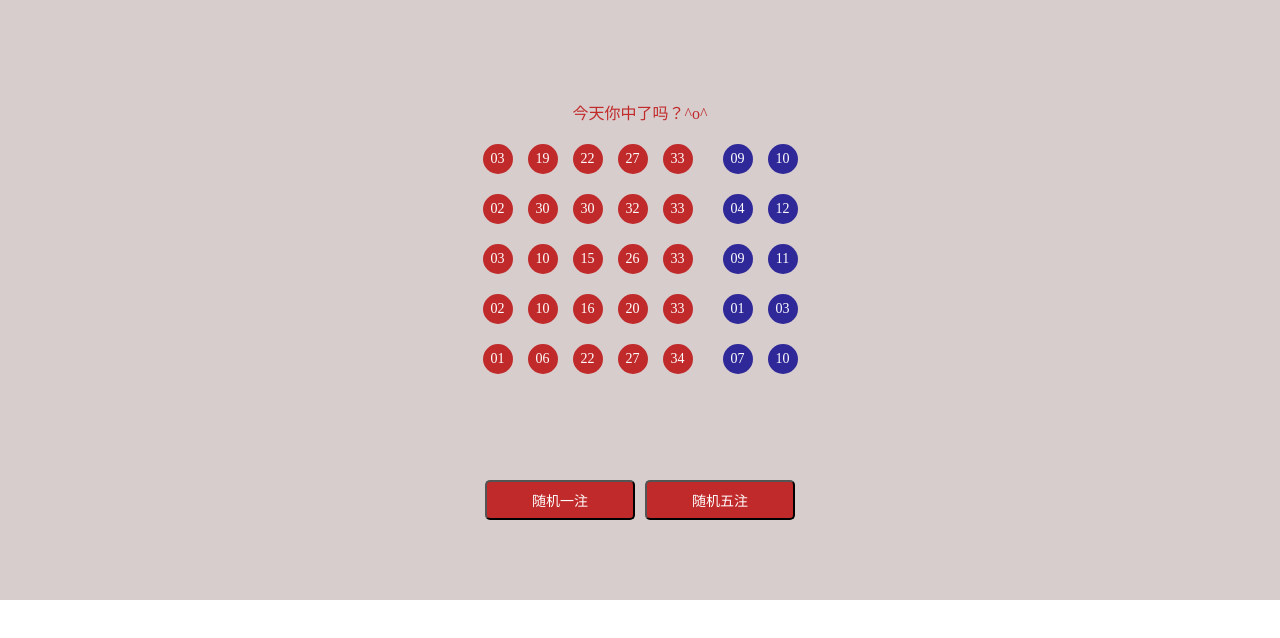
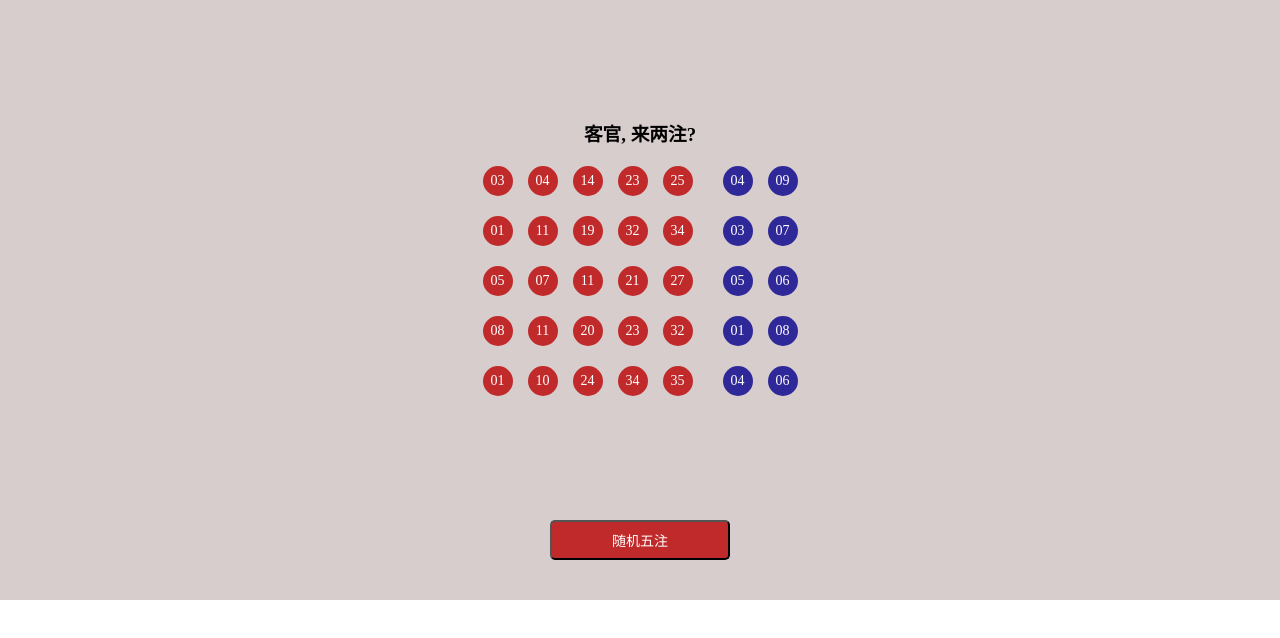
Before and after one commit to XU-1206/random, a plain HTML site: page random.html in a window 1280 px wide. Both pictures are taken after a click on the button "随机五注". Drawn offline with Linux system fonts and the light colour scheme.

Commit message:
Update random.html

```diff
--- a/random.html
+++ b/random.html
@@ -9,169 +9,101 @@
 <body>
     <div class="box">
         <div class="content">
-            <div>今天你中了吗？^o^</div>
+            <h3>客官, 来两注?</h3>
         </div>
         <div class="button">
-            <input type="button" value="随机一注" onclick="oneNumStr()">
             <input type="button" value="随机五注" onclick="fiveNumStr()">
         </div>
     </div>
 </body>
 <script type="text/javascript">
 
-    // 生成数组
+    // // 设定时间，页面慢慢变透明，直到消失
+    // var opacityInterval = setInterval(function () {
+    // // 普通时间转为格林威治时间
+    //     var targetDate = new Date('2019-03-27 23:59:59')
+    //     var currentDate = new Date()
+    // // 一天的毫秒数
+    //     var timeMsec = 1000 * 60 * 60 * 24
+    // // 目标时间距1970年毫秒数
+    //     var time1 = targetDate.getTime()
+    // // 当前时间距1970年毫秒数
+    //     var time2 = currentDate.getTime()
+    // // 剩余的时间毫秒数
+    //     var times = time1 - time2
+    // // 计算出均匀透明度
+    //     var opacityRate = (times / timeMsec).toFixed(2)
+    //     if (opacityRate <= 1 && opacityRate > 0) {
+    //         document.getElementsByClassName("box")[0].style.opacity = opacityRate
+    //         if (opacityRate === 0) {
+    //             clearInterval(opacityInterval)
+    //         }
+    //     }
+    // }, 1000)
+
+    // 定义 randomNumber方法, 随机输出数组
+    function randomNumber(num) {
+        // 存放随机数组
+        var randomNumber = []
+        // 定义 strArr方法, 生成数组
         function strArr(num) {
-        var number = []
+            var numberAarry = []
             for (var i = 0; i < num; i++) {
-            number[i] = i + 1
+                numberAarry[i] = i + 1
             }
-        return number
+            return numberAarry
         }
-
-    // 删除数组中指定下标值元素，返回新数组
-    Array.prototype.delete = function(index) {
-        var temArray=[]
-        for( var i = 0; i < this.length; i++){
-            if (i !== index) {
-                temArray.push(this[i])
+        // 获得数组
+        var numberAarry = strArr(num)
+        // 将数组元素随机排序
+        numberAarry.sort(function () {
+            return 0.5 - Math.random()
+        })
+        // 判断需要抽取几个数字
+        if (num === 35) {
+            // 从35个数字中抽5个, 做为前区
+            for (var i = 0; i < 5; i++) {
+                randomNumber[i] = numberAarry[i]
+            }
+        } else {
+            // 从12个数字中抽2个, 做为后区
+            for (var i = 0; i < 2; i++) {
+                randomNumber[i] = numberAarry[i]
             }
         }
-        return temArray
-    }
-
-    // 数组中随机元素方法
-    function randomNum(array) {
-        return array[Math.round(Math.random() * (array.length - 1))]
-    }
-
-    // 35中随机5位，并按从小到大排列
-    function strLeftNumber() {
-        var leftNumber = []
-        var leftNumberCount = strArr(35)
-        if (leftNumber.length === 0) {
-            // 数组里随机抓取一个元素
-            var leftNum1 = randomNum(leftNumberCount)
-            leftNumber.push(leftNum1)
-            // 查找下标值
-            var index1 = leftNumberCount.indexOf(leftNum1)
-            // 将随机抓取的元素从数组中删除，并保存清除元素后的数组
-            var leftNumberCount1 = leftNumberCount.delete(index1)
-            if (leftNumber.length === 1) {
-                var leftNum2 = randomNum(leftNumberCount1)
-                leftNumber.push(leftNum2)
-                var index2 = leftNumberCount1.indexOf(leftNum2)
-                var leftNumberCount2 = leftNumberCount1.delete(index2)
-                if (leftNumber.length === 2) {
-                    var leftNum3 = randomNum(leftNumberCount2)
-                    leftNumber.push(leftNum3)
-                    var index3 = leftNumberCount2.indexOf(leftNum3)
-                    var leftNumberCount3 = leftNumberCount1.delete(index3)
-                    if (leftNumber.length === 3) {
-                        var leftNum4 = randomNum(leftNumberCount3)
-                        leftNumber.push(leftNum4)
-                        var index4 = leftNumberCount1.indexOf(leftNum4)
-                        var leftNumberCount4 = leftNumberCount1.delete(index4)
-                        if (leftNumber.length === 4) {
-                            var leftNum5 = randomNum(leftNumberCount4)
-                            leftNumber.push(leftNum5)
-                            // 小到大排序
-                            leftNumber.sort(function(a, b) {
+        // 从小到大排序
+        randomNumber.sort(function (a, b) {
             return a - b
         })
         // 小于10，前面加0
-                            for (var i = 0; i < leftNumber.length; i++) {
-                                if (leftNumber[i] < 10) {
-                                    leftNumber[i] = '0' + leftNumber[i]
+        for (var i = 0; i < randomNumber.length; i++) {
+            if (randomNumber[i] < 10) {
+                randomNumber[i] = '0' + randomNumber[i]
             } else {
-                                    leftNumber[i] = String(leftNumber[i])
+                randomNumber[i] = String(randomNumber[i])
             }
         }
-                            return leftNumber
-                        }
-                    }
-                }
-            }
-        } else {
-            leftNumber = []
-        }
-    }
-
-    // 35中随机2位，并按从小到大排列
-    function strRightNumber() {
-        var rightNumber = []
-        var rightNumberCount = strArr(12)
-        if (rightNumber.length === 0) {
-            var rightNum1 = randomNum(rightNumberCount)
-            rightNumber.push(rightNum1)
-            var index1 = rightNumberCount.indexOf(rightNum1)
-            var rightNumberCount1 = rightNumberCount.delete(index1)
-            if (rightNumber.length === 1) {
-                var rightNum2 = randomNum(rightNumberCount1)
-                rightNumber.push(rightNum2)
-                rightNumber.sort(function(a, b) {
-                    return a - b
-                })
-                for (var i = 0; i < rightNumber.length; i++) {
-                    if (rightNumber[i] < 10) {
-                        rightNumber[i] = '0' + rightNumber[i]
-                    } else {
-                        rightNumber[i] = String(rightNumber[i])
-                    }
-                }
-                return rightNumber
-            }
-        } else {
-            rightNumber = []
-        }
-    }
-
-    // 用 oneIsClick 限制用户频繁点击按钮
-    var oneIsClick = true
-    function oneNumStr() {
-        // fiveIsClick为false代表，随机五注的事件还未结束，必须是结束后才能点击随机一注
-        if (oneIsClick && fiveIsClick !== false) {
-            oneIsClick = false
-            var content = document.getElementsByClassName('content')[0]
-            var innerText = content.getElementsByClassName('context')
-            // 先删除已创建的ul及其字节点，再新增
-            var ulNode = content.getElementsByTagName('ul')[0]
-            if (ulNode) {
-                content.removeChild(ulNode)
-            }
-            var ul = document.createElement('ul')
-            var li = document.createElement('li')
-            li.setAttribute('class','context')
-            ul.appendChild(li)
-            content.appendChild(ul)
-            // 已存在节点，便直接添加内容
-            var context = document.getElementsByClassName('context')[0]
-            var leftNum = strLeftNumber()
-            var rightNum = strRightNumber()
-            // 节点模版，用于给每个球添加样式
-            var spanNode = "<span>" + leftNum[0] + "</span>" + "<span>" + leftNum[1] + "</span>" + "<span>" + leftNum[2] + "</span>"
-                + "<span>" + leftNum[3] + "</span>" + "<span>" + leftNum[4] + "</span>" + "<span>" + rightNum[0] + "</span>" + "<span>" + rightNum[1] + "</span>"
-            context.innerHTML = spanNode
-            // 阻止按钮重复点击，间隔0.5秒
-            setTimeout(function() {
-                oneIsClick = true
-            }, 500)
-        }
+        return randomNumber
     }
 
     // 用 fiveIsClick 限制用户频繁点击按钮
     var fiveIsClick = true
     function fiveNumStr() {
         if (fiveIsClick) {
+            // 设为false, 不可再次点击
             fiveIsClick = false
             var content = document.getElementsByClassName('content')[0]
             var innerText = content.getElementsByClassName('context')
-            // 先删除已创建的ul及其字节点，再新增
             var ulNode = content.getElementsByTagName('ul')[0]
+            // 先删除已创建的ul及其字节点, 再新增
+            // 为什么要删除再添加节点呢, 是因为不增删节点只改变数字虽然渲染更快, 但是区别太小, 失去了动态效果
+            // 当然, 如果你不需要删除再添加节点也行, 以下代码稍改动一下就好了
             if (ulNode) {
                 content.removeChild(ulNode)
             }
+            var ul = document.createElement('ul')
+            // 用ul节点长度判断是否存在ul
             var ulLength = content.getElementsByTagName('ul').length
-            var ul = document.createElement('ul')
             // 计时器，每隔0.5秒新增一组
             var index = 0
             var interval = setInterval(function() {
@@ -181,14 +113,18 @@
                     li.setAttribute('class','context')
                     ul.appendChild(li)
                     content.appendChild(ul)
-                    // 遍历li
+                    // 遍历li节点
                     var context = document.getElementsByClassName('context')[index - 1]
-                    var leftNum = strLeftNumber()
-                    var rightNum = strRightNumber()
+                    // 大乐透前区数组
+                    var leftNum = randomNumber(35)
+                    // 大乐透后区数组
+                    var rightNum = randomNumber(12)
+                    // 节点模版，用于给每个球添加样式
                     var spanNode = "<span>" + leftNum[0] + "</span>" + "<span>" + leftNum[1] + "</span>" + "<span>" + leftNum[2] + "</span>"
                         + "<span>" + leftNum[3] + "</span>" + "<span>" + leftNum[4] + "</span>" + "<span>" + rightNum[0] + "</span>" + "<span>" + rightNum[1] + "</span>"
+                    // 节点已添加，再添加spanNode节点模版
                     context.innerHTML = spanNode
-                    // li的数量达到5个，就停止计时器
+                    // li节点数量达到5个，就停止计时器
                     if (index >= 5) {
                         clearInterval(interval)
                     }
@@ -202,52 +138,24 @@
     }
 </script>
 <style>
-    body,ul,li{
+    body,ul,li {
         margin: 0;
         padding: 0;
         list-style: none;
     }
     .box {
         height: 600px;
-        display: flex;
-        flex-direction: column;
         background: rgba(216, 205, 205, 1);
     }
     .content {
-        height: 60%;
+        height: 70%;
         padding-top: 100px;
         text-align: center;
-    }
-    .content div {
-        font-size: 16px;
-        color: rgb(192, 42, 42);
-        margin-bottom: 20px;
-    }
-    .button {
-        display: flex;
-        flex-direction: row;
-        height: 40%;
-        width: 320px;
-        margin: 0 auto;
-    }
-    .button input {
-        width: 150px;
-        height: 40px;
-        line-height: 40px;
-        margin: auto;
-        background: rgba(192, 42, 42, 1);
-        color: #fff;
-        font: normal 400 14px '微软雅黑';
-        border-radius: 5px;
-        outline: none;
-    }
-    .button input::after {
-        border: none;
     }
     .context {
         margin: 20px 0;
     }
-    .context span{
+    .context span {
         display: inline-block;
         width: 30px;
         height: 30px;
@@ -267,5 +175,20 @@
     .context span:nth-child(6),.context span:nth-child(7) {
         background: rgba(47, 40, 153, 1);
     }
+    .button {
+        width: 100%;
+    }
+    .button input {
+        width: 180px;
+        height: 40px;
+        line-height: 40px;
+        display: block;
+        margin: 0 auto;
+        background: rgba(192, 42, 42, 1);
+        color: #fff;
+        font: normal 400 14px '微软雅黑';
+        border-radius: 5px;
+        outline: none;
+    }
 </style>
 </html>
```
Lines whose indentation alone changed are shown as unchanged.
